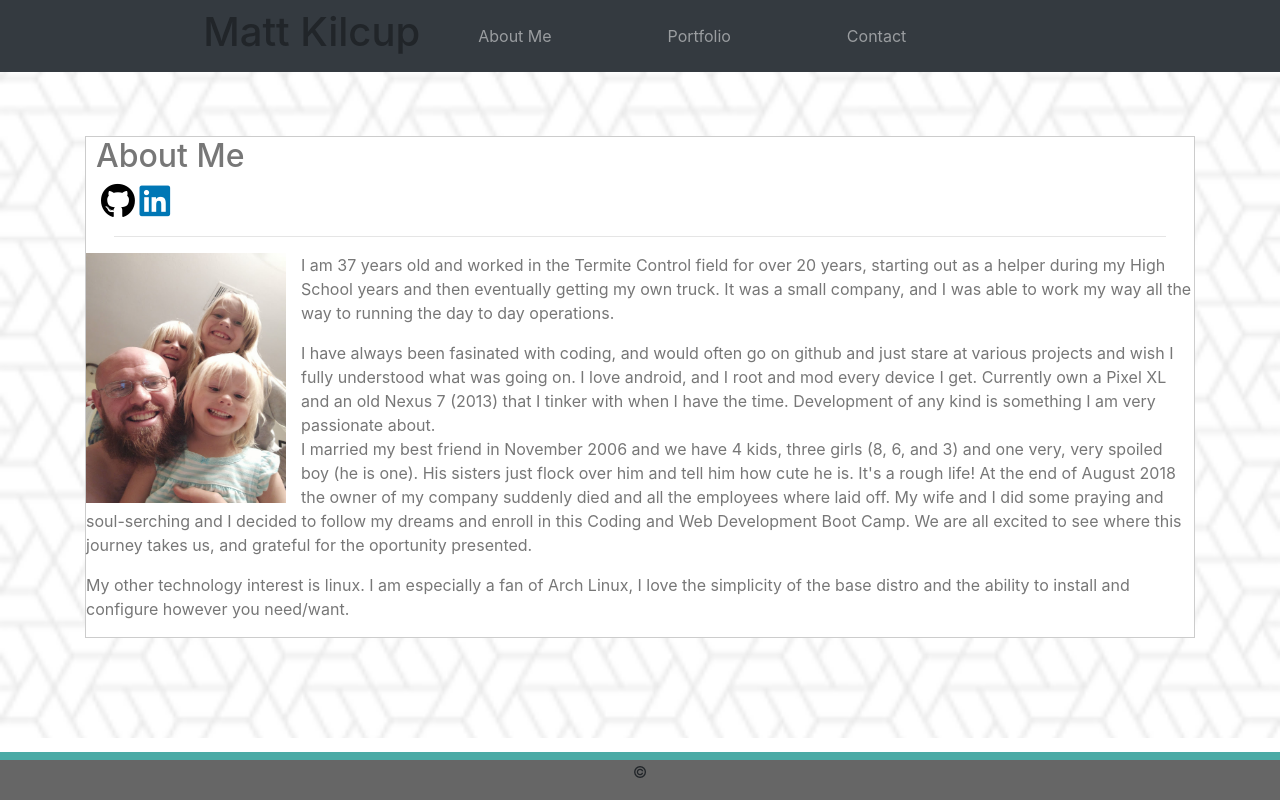
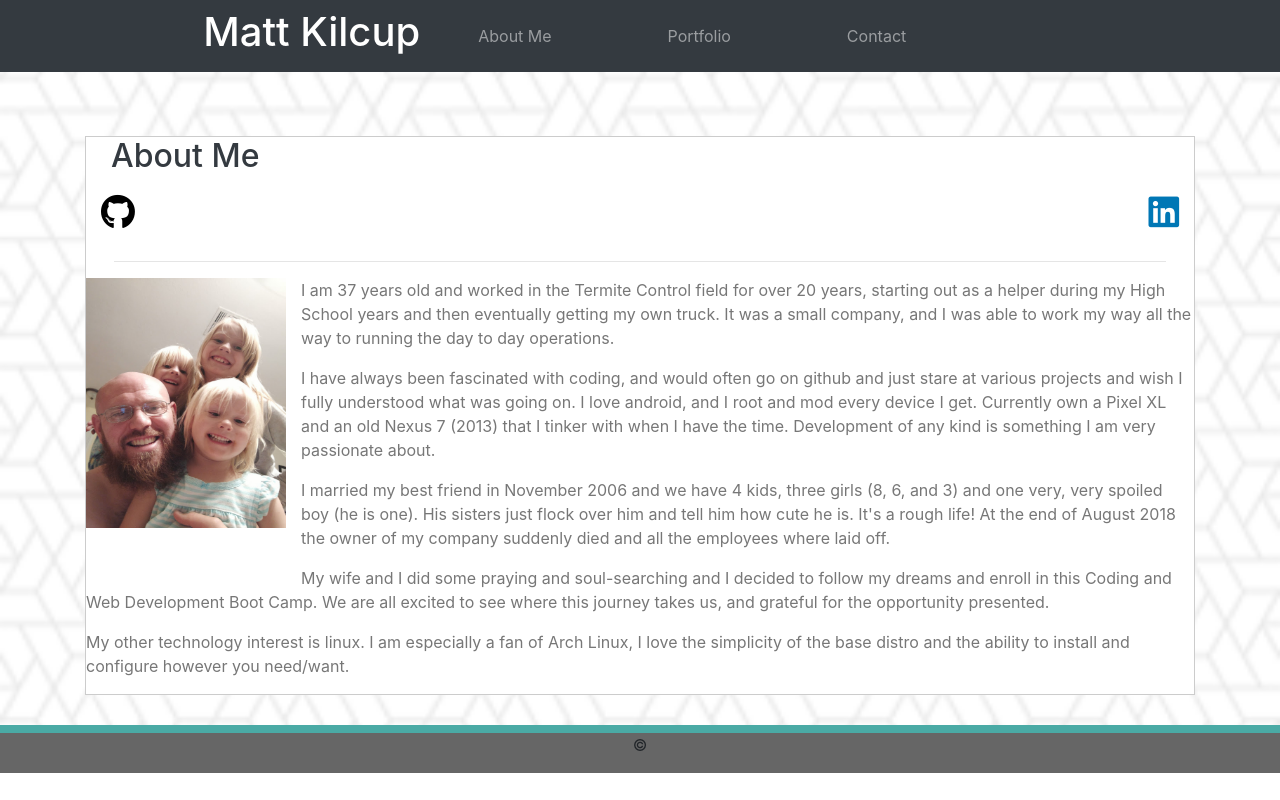
Before and after one commit to nevermindthelabel/Bootstrap-Portfolio, a plain HTML site: page index.html in a window 1280 px wide. Drawn offline with nearby package versions, Linux system fonts and the light colour scheme.

```diff
--- a/assets/css/style.css
+++ b/assets/css/style.css
@@ -1,3 +1,13 @@
+body, html {
+    /* position: relative; */
+    height: 100%;
+}
+
+body {
+    display: flex;
+    flex-direction: column;
+}
+
 .container-fluid {
     display: flex;
     border-bottom: 2px solid #cccccc;
@@ -16,6 +26,15 @@
     color: #0077B5;
 }
 
+.fa-file-pdf {
+    font-size: 35px;
+}
+
+.fa-envelope-square {
+    font-size: 35px;
+    color: #dd4b39;
+}
+
 .navbar {
     margin-bottom: 5%;
     display: flex;
@@ -30,6 +49,34 @@
     margin: 0px 150px;
 }
 
+#portfolio {
+    margin-bottom: 1%;
+    display: flex;
+}
+
+.row.portfolioImage {
+    display: flex;
+}
+
+.portfolioColumn {
+    flex: 50%;
+    padding: 10px;
+}
+
+
+.whiteSpace {
+    margin-bottom: 5%;
+}
+
+#icons {
+    display: flex;
+    justify-content: space-between;
+    margin: auto;
+}
+img {
+    margin-bottom: 5%;
+}
+
 li {
     margin: 0px 50px;
 }
@@ -38,34 +85,44 @@
     max-width: 960px;
     margin: auto;
     color: #777777;
-    padding-bottom: 100px;
+    /* min-height: 100%; */
+    margin-bottom: 30px;
 }
 
 .background {
+    position: relative;
     background: url(../images/what-the-hex.png) no-repeat center center fixed;
-    background-size: cover;
-    min-height: 100%;
+    background-size: 100%;
+    /* min-height: 100%; */
     min-width: auto;
+    /* margin-bottom: -50px; */
 }
 
 .body {
-    position: relative;
+    flex: 1 0 auto;
+    /* position: relative; */
     border: 1px solid #cccccc;
     background-color: #ffffff;
+    /* margin-bottom: 50px; */
 }
 
 .footer {
+    flex-shrink: 0;
     border-top: 8px solid #4aaaa5;
     background-color: #666666;
     text-align: center;
-    position: absolute;
-    bottom: 0;
+    /* position: absolute;
+    left: 0;
+    bottom: 0; */
     width: 100%;
 }
 
+/* .push,
+.footer {
+    height: 50px;
+} */
+
 h1 {
-    display: inline-flex;
-    color: #ffffff;
     margin-left: 15%;
     font-size: 50px;
 }
--- a/index.html
+++ b/index.html
@@ -7,8 +7,6 @@
     <meta name="viewport" content="width=device-width, initial-scale=1">
     <!doctype html>
     <html lang="en">
-
-    <head>
     <title>bootstrapPortfolio</title>
     <!-- Required meta tags -->
     <meta charset="utf-8">
@@ -18,8 +16,8 @@
     <link rel="stylesheet" href="assets/css/style.css" />
     <link rel="stylesheet" href="https://use.fontawesome.com/releases/v5.5.0/css/all.css" integrity="sha384-B4dIYHKNBt8Bc12p+WXckhzcICo0wtJAoU8YZTY5qE0Id1GSseTk6S+L3BlXeVIU"
         crossorigin="anonymous">
-        <link rel="stylesheet" href="https://stackpath.bootstrapcdn.com/bootstrap/4.1.3/css/bootstrap.min.css"
-            integrity="sha384-MCw98/SFnGE8fJT3GXwEOngsV7Zt27NXFoaoApmYm81iuXoPkFOJwJ8ERdknLPMO" crossorigin="anonymous">
+    <link rel="stylesheet" href="https://stackpath.bootstrapcdn.com/bootstrap/4.1.3/css/bootstrap.min.css" integrity="sha384-MCw98/SFnGE8fJT3GXwEOngsV7Zt27NXFoaoApmYm81iuXoPkFOJwJ8ERdknLPMO"
+        crossorigin="anonymous">
 </head>
 
 <body>
@@ -30,12 +28,11 @@
     <body>
         <div class="background">
             <nav class="navbar navbar-expand-lg navbar-dark bg-dark">
-                <h1>Matt Kilcup</h1>
+                <h1 class="text-white">Matt Kilcup</h1>
                 <button class="navbar-toggler" type="button" data-toggle="collapse" data-target="#navbarSupportedContent"
                     aria-controls="navbarSupportedContent" aria-expanded="false" aria-label="Toggle navigation">
                     <span class="navbar-toggler-icon"></span>
                 </button>
-
                 <div class="collapse navbar-collapse" id="navbarSupportedContent">
                     <ul class="navbar-nav mr-auto">
                         <li class="nav-item">
@@ -52,48 +49,66 @@
             </nav>
             <div class="container">
                 <div class="body">
+                    <div class="container" id="portfolio">
                         <div class="row">
-                        <div class="col-md -2">
-                            <h2>About Me</h2>
-                            <div class="col-md-10">
+                            <div class="col-md-12">
+                                <h2 class="whiteSpace text-dark">About Me</h2>
+                            </div>
+                        </div>
+                    </div>
+                    <div class="container">
+                        <div class="row">
+                            <div class="col-lg-12" id="icons">
                                 <a href="https://github.com/nevermindthelabel"><i class="fab fa-github"></i></a>
                                 <a href="https://www.linkedin.com/in/matt-kilcup-515697168/" class="href"> <i class="fab fa-linkedin"></i></a>
                             </div>
                         </div>
                     </div>
 
-                    <hr width="
-                        95%" />
+                    <hr width="95%" />
                     <p class="float"><img class="profile" src="assets/images/Daddysgirls.jpg" alt="My girls and I"
                             style="width:200px;height:250px;margin-right: 15px">
-                        I am 37 years old and worked in the Termite Control field for over 20 years, starting out as a
-                        helper during my High School years and then eventually getting my own truck. It was a small
-                        company, and I was able to work my way all the way to running the day to day operations.</p>
-                    I have always been fasinated with coding, and would often go on github and just stare at various
-                    projects and wish I fully understood what was going on. I love android, and I root and mod every
+                        I am 37 years old and worked in the Termite Control field for over 20 years, starting
+                        out as a
+                        helper during my High School years and then eventually getting my own truck. It was a
+                        small
+                        company, and I was able to work my way all the way to running the day to day
+                        operations.</p>
+                    <p>
+                        I have always been fascinated with coding, and would often go on github and just stare
+                        at
+                        various
+                        projects and wish I fully understood what was going on. I love android, and I root and
+                        mod
+                        every
                         device
-                    I get. Currently own a Pixel XL and an old Nexus 7 (2013) that I tinker with when I have the time.
-                    Development of any kind is something I am very passionate about.<br>
-                    I married my best friend in November 2006 and we have 4 kids, three girls (8, 6, and 3) and one
-                    very,
-                    very spoiled boy (he is one). His sisters just flock over him and tell him how cute he is. It's a
-                    rough
-                    life!
-                    At the end of August 2018 the owner of my company suddenly died and all the employees where laid
-                    off.
-                    My wife and I did some praying and soul-serching and I decided to follow my dreams and enroll in
-                    this
-                    Coding and Web Development Boot Camp. We are all excited to see where this journey takes us, and
-                    grateful for the oportunity presented.</p>
-                    My other technology interest is linux. I am especially a fan of Arch Linux, I love the simplicity
+                        I get. Currently own a Pixel XL and an old Nexus 7 (2013) that I tinker with when I
+                        have
+                        the time.
+                        Development of any kind is something I am very passionate about.</p>
+                    <p>
+                        I married my best friend in November 2006 and we have 4 kids, three girls (8, 6, and 3)
+                        and one very, very spoiled boy (he is one). His sisters just flock over him and tell
+                        him how cute he is. It's a rough life! At the end of August 2018 the owner of my
+                        company suddenly died and all the employees where laid
+                        off.</p>
+                    My wife and I did some praying and soul-searching and I decided to follow my dreams and
+                    enroll in this Coding and Web Development Boot Camp. We are all excited to see where this
+                    journey takes us, and grateful for the opportunity presented.</p>
+                    <p>
+                        My other technology interest is linux. I am especially a fan of Arch Linux, I love the
+                        simplicity
                         of
                         the base distro and the ability to install and configure however you need/want.</p>
                 </div>
             </div>
         </div>
-        <div class="footer">
+        <div class="push">
+
+        </div>
+        <footer class="footer">
             <p>&copy</p>
-        </div>
+        </footer>
 
         <!-- Optional JavaScript -->
         <!-- jQuery first, then Popper.js, then Bootstrap JS -->
```
Also changed, not shown: contact.html (+18 -6 lines), portfolio.html (+30 -48 lines), assets/images/architecture.jpg (deleted), assets/images/baseball.jpg (deleted), assets/images/bike.jpg (deleted), assets/images/gemGame.PNG (added), assets/images/surf.jpg (deleted), assets/images/trainTime.PNG (added), assets/images/workout.jpg (deleted), 1 other file. Lines whose indentation alone changed are shown as unchanged.
